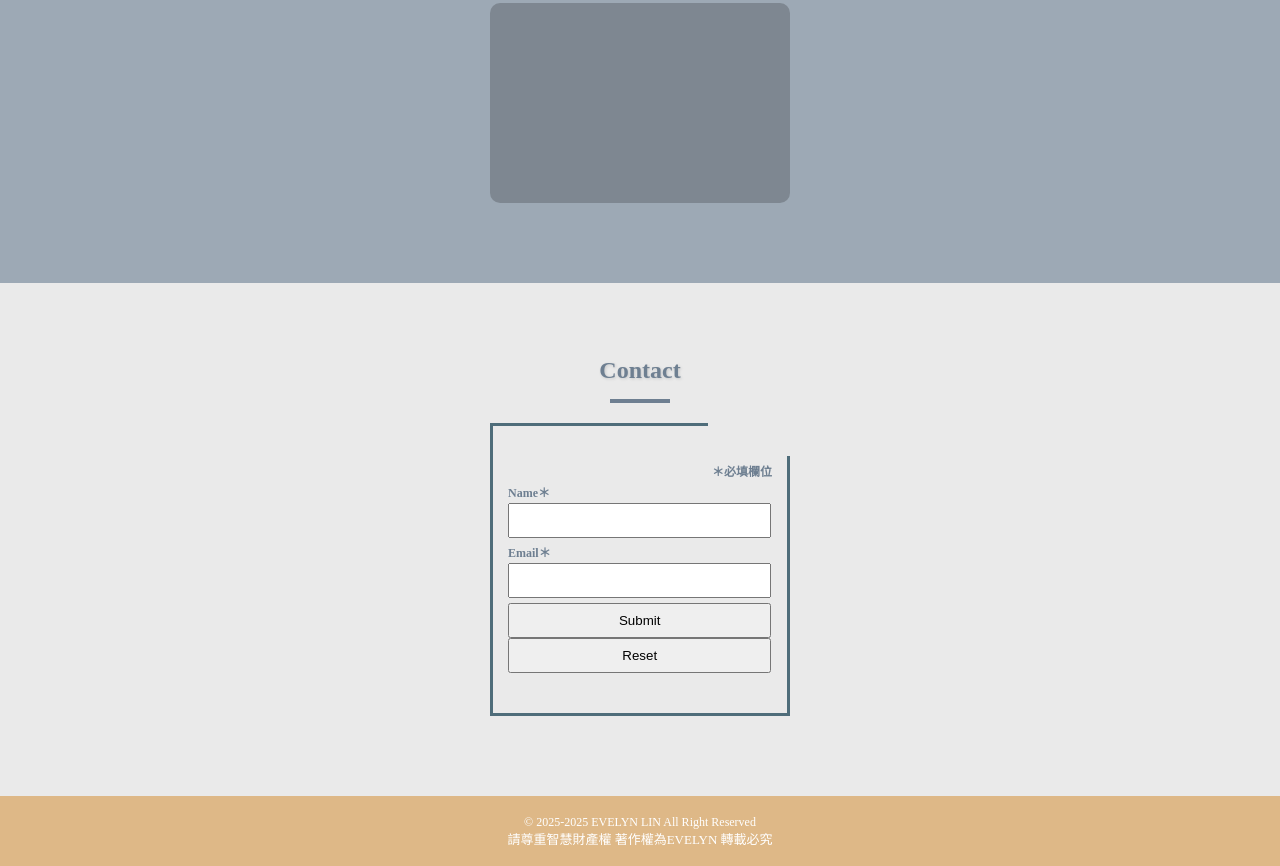
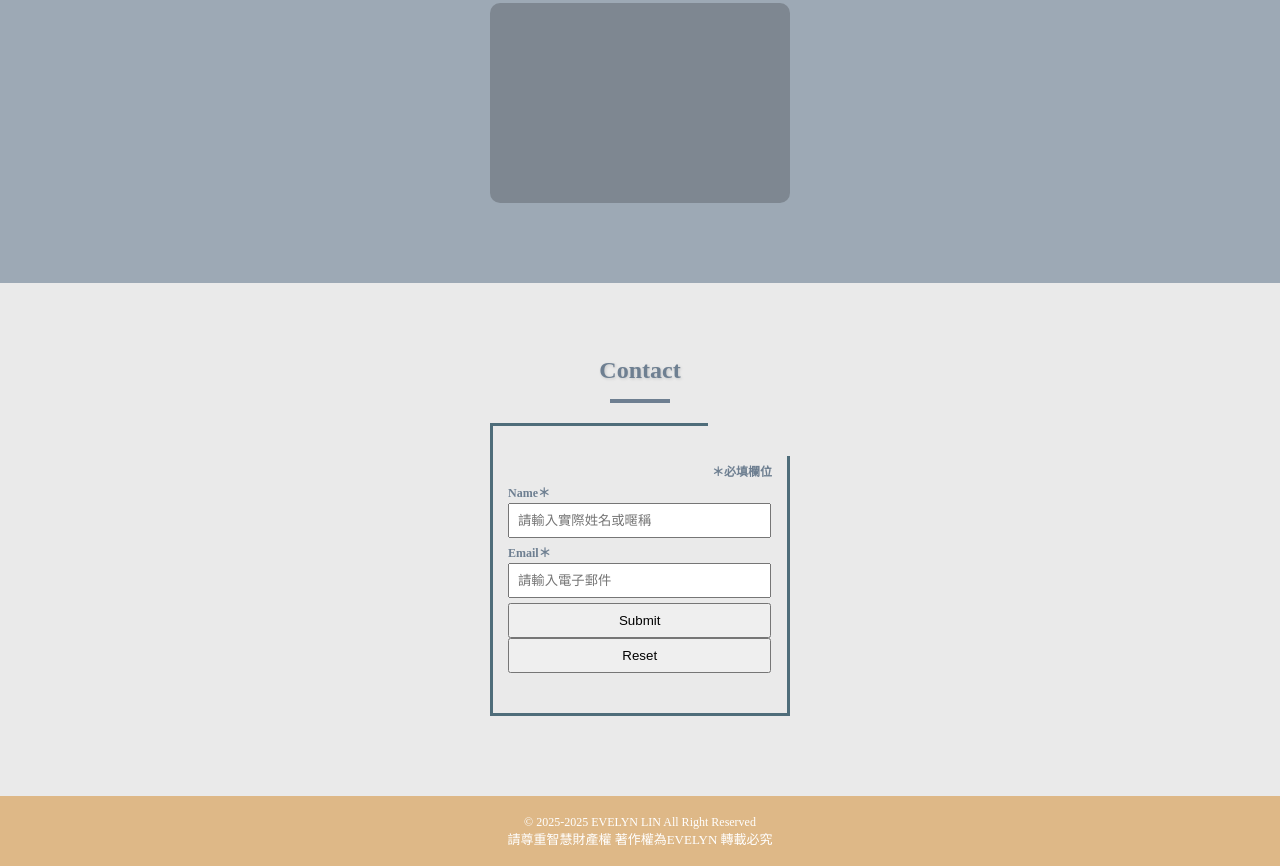
Before and after one commit to evelyn401/EVELYN-WEB, a plain HTML site: page index.html in a window 1280 px wide. Shown: the part 893-1759 px from the top of the page. Drawn offline with Linux system fonts and the light colour scheme.

Commit message:
調整聯絡區塊樣式，新增輸入框的最小長度及佔位文字，優化表單驗證

```diff
--- a/index.html
+++ b/index.html
@@ -77,11 +77,12 @@
                 <p  class="labeltextsize ptext">＊必填欄位</p>
                 <div>
                 <label for="name"  class="labeltextsize">Name＊</label>
-                <input type="text" name="name"  id="name" required>
+                <!-- required 必填 minlength最小長度 maxlenght最大長度 value預設值 placeholder預設提示文字 -->
+                <input type="text" name="name"  id="name" required minlength="2" placeholder="請輸入實際姓名或暱稱">
                 </div>
                 <div>
                 <label for="email" class="labeltextsize">Email＊</label>
-                <input type="email" name="email"  id="email" required>
+                <input type="email" name="email"  id="email" required placeholder="請輸入電子郵件">
                 </div>
                 <div class="butbox">
                 <input type="submit" value="Submit">
```
